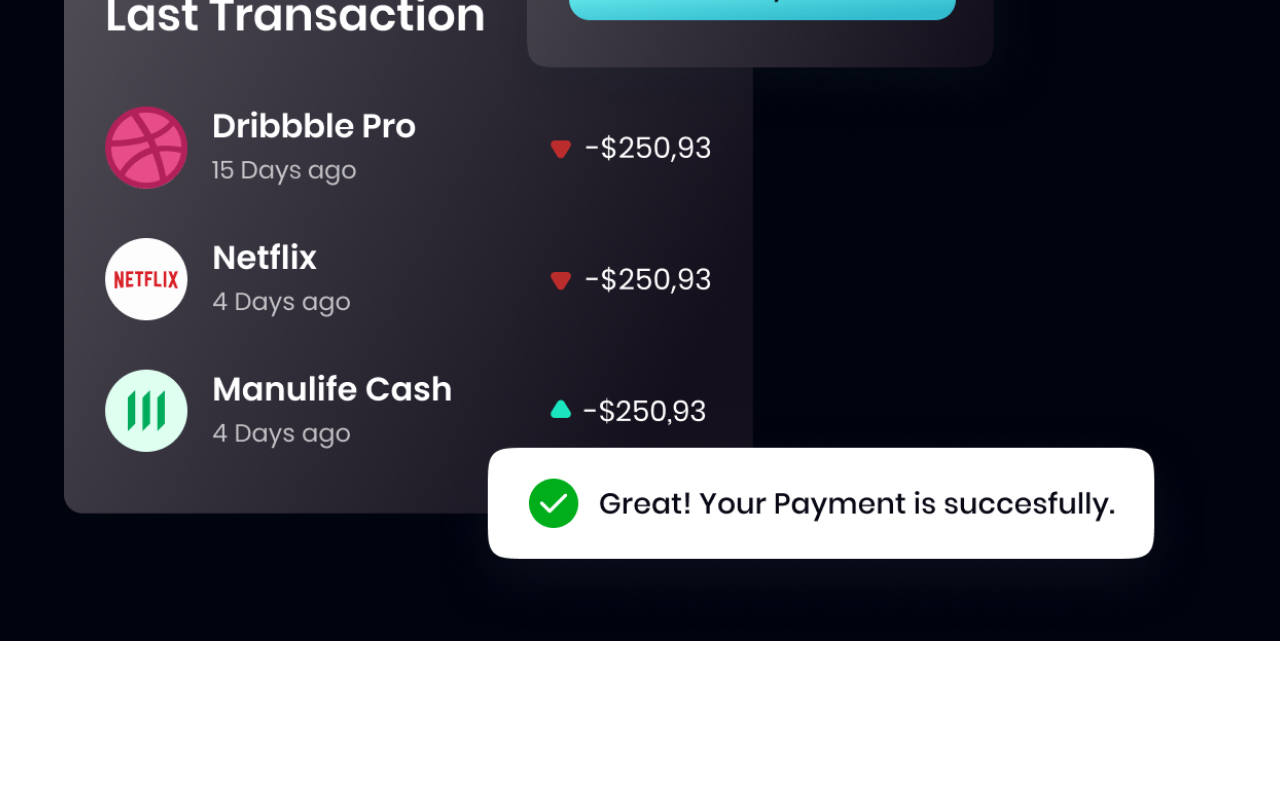
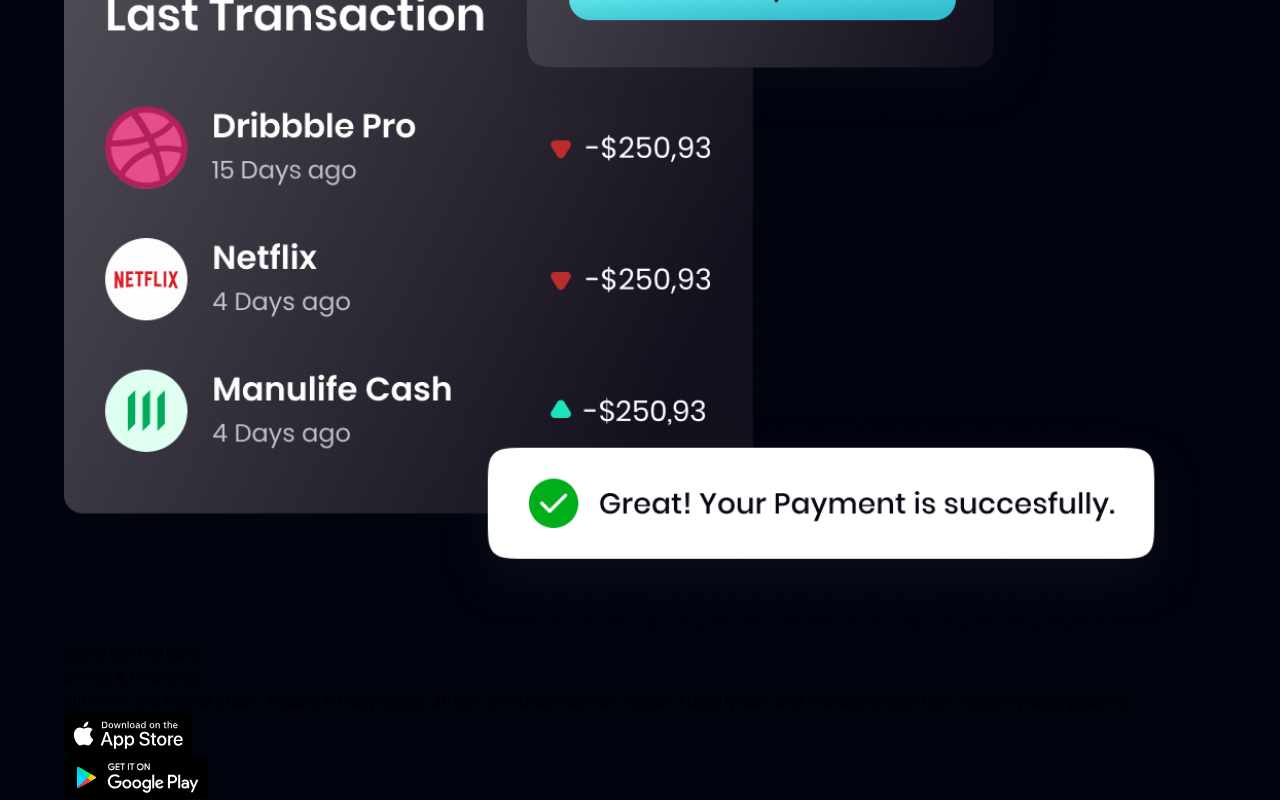
Before and after one commit to vidushalakshan/Bank-Mordern-App, a React (Vite) app: page / in a window 1280 px wide. Shown: the part 1957-2757 px from the top of the page. Before the commit the page ends 2598 px from the top, so only its background shows below. Built offline with nearby package versions, Linux system fonts and the light colour scheme.

Commit message:
aded billing details and app store ,google play item

```diff
--- a/src/components/Billing.jsx
+++ b/src/components/Billing.jsx
@@ -1,15 +1,36 @@
-import React from 'react';
-import { apple, bill, google } from '../assets';
-import style,{ layout } from '../style';
+import React from "react";
+import { apple, bill, google } from "../assets";
+import style, { layout } from "../style";
 
 const Billing = () => {
   return (
     <section>
+      <div>
+        <img
+          src={bill}
+          alt="billing"
+          className="w-[100%] h-[100%] relative z-[5]"
+        />
+      </div>
+
+      <div>
+        <h2>
+          Easily control your <br /> billing & invoicing
+        </h2>
+
+        <p>
+          Elit enim sed massa etiam. Mauris eu adipiscing ultrices ametodio
+          aenean neque. Fusce ipsum orci rhoncus aliporttitor integer platea
+          placerat.
+        </p>
+
         <div>
-            <img src={bill} alt="billing" className='w-[100%] h-[100%] relative z-[5]'/>
+            <img src={apple} alt="apple_store" />
+            <img src={google} alt="google_play" />
         </div>
+      </div>
     </section>
-  )
-}
+  );
+};
 
-export default Billing
+export default Billing;
```
